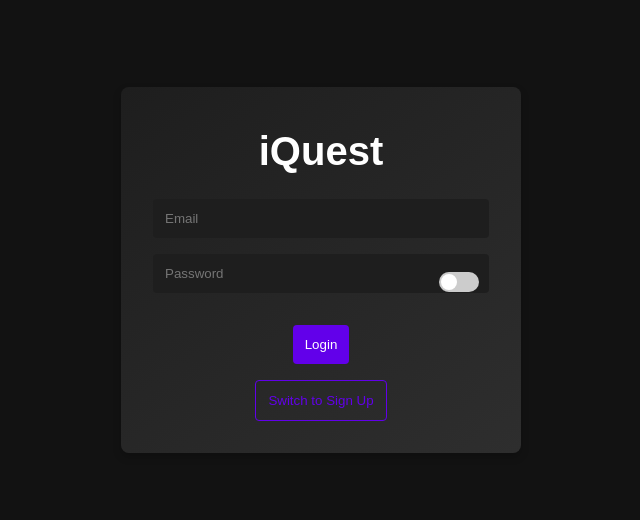
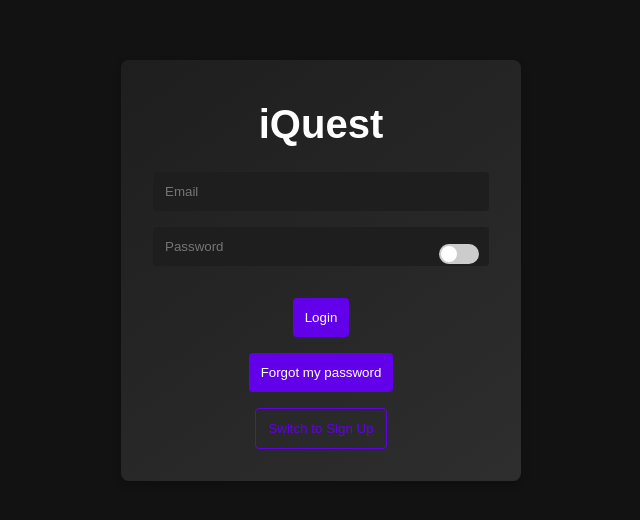
Before and after one commit to elindstr/iquest, a React (Vite) app in the folder client/: page /login in a window 1280 px wide. Shown: the part 150-670 px from the top of the page, without its empty margins (319-959 px from the left). Built offline with nearby package versions, Linux system fonts and the light colour scheme.

Commit message:
added forgot my password button to login

```diff
--- a/client/src/pages/Login.jsx
+++ b/client/src/pages/Login.jsx
@@ -133,7 +133,10 @@ const Landing = () => {
               <p className={styles.errorMessage}>The provided credentials are incorrect</p>
             </div>
           ) : null}
-          <button type="submit" className={styles.button}>{isSignup ? 'Sign Up' : 'Login'}</button>
+          <button type="submit" className={styles.button}>{isSignup ? 'Sign Up' : 'Login'}</button><br/>
+          <button className={styles.button} onClick={() => navigate('/password-reset-request')}>
+          Forgot my password
+          </button>
         </form>
         <button className={styles.toggleButton} onClick={() => setIsSignup(!isSignup)}>
           {isSignup ? 'Switch to Login' : 'Switch to Sign Up'}
```
